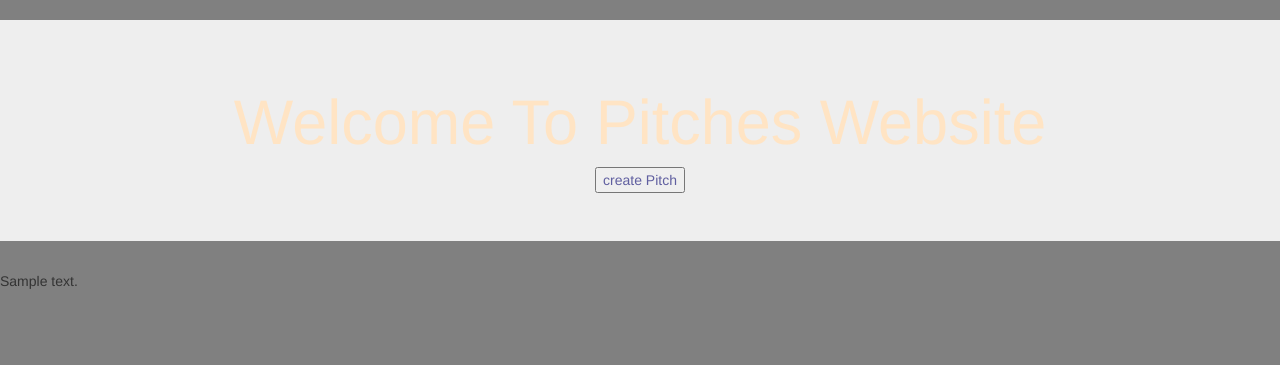
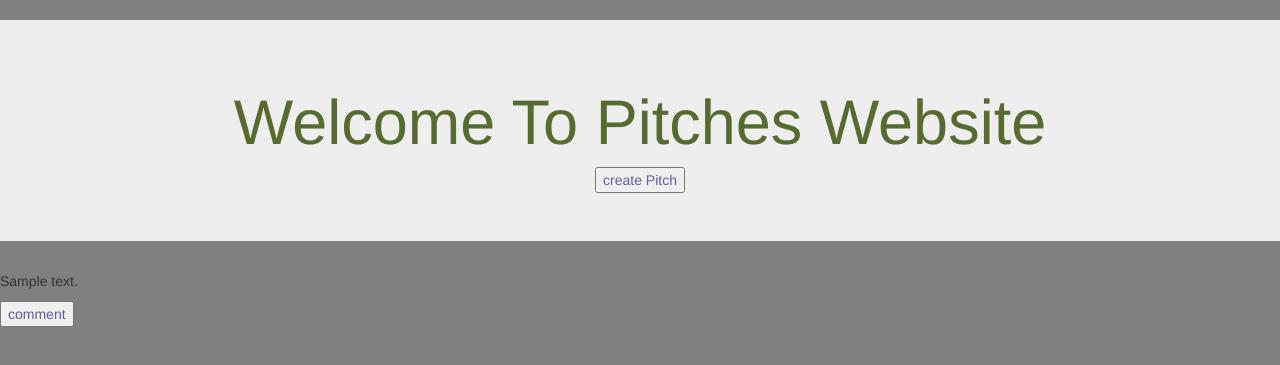
Before and after one commit to uwizeyeh/blogger, a Flask app: page / in a window 1280 px wide. Shown: the part 52-417 px from the top of the page. Run offline with Flask 2, Linux system fonts and the light colour scheme; tables that the repository leaves empty hold one stand-in row (values such as "Sample post"); some libraries are stand-ins or nearby versions.

Commit message:
add display comment

```diff
--- a/app/main/views.py
+++ b/app/main/views.py
@@ -1,6 +1,6 @@
 from flask import render_template,request,redirect,url_for,abort
 from . import main
-from .forms import ReviewForm,UpdateProfile,PitchForm
+from .forms import ReviewForm,UpdateProfile,PitchForm,CommentForm
 from ..models import User,Pitche,Comment
 from flask_login import login_required,current_user
 from .. import db
@@ -59,7 +59,7 @@ def create_pitches():
 
     return render_template('pitch.html',form =form)
 
-@main.route('/comments/new<int:id>',methods = ['GET','POST'])
+@main.route('/comments/new/<int:id>',methods = ['GET','POST'])
 @login_required
 def add_comment(id):
     form = CommentForm()
@@ -72,6 +72,6 @@ def add_comment(id):
         db.session.commit()
 
         return redirect(url_for('main.index'))
-        comment=Comment.query.filter_by(pitches_id=id).all()
-    #title = f'{pitch_result.id} review'
-    return render_template('new_comment.html',comment=comment,form= form)
+    comment=Comment.query.filter_by(pitche_id=id).all()
+
+    return render_template('comment.html',comment=comment,form= form)
--- a/app/static/css/index.css
+++ b/app/static/css/index.css
@@ -5,5 +5,5 @@ body{
   background-color:grey;
 }
 .jumbotron{
-  color: bisque;
+  color:darkolivegreen;
 }
--- a/app/templates/index.html
+++ b/app/templates/index.html
@@ -10,6 +10,9 @@
         <a href={{ url_for('main.create_pitches') }}><button>create Pitch</button></a>
 </div>
 {%for kigali in all_pitches %}
-{{kigali.content}}
+
+<tr><p>{{kigali.content}} </p></tr>
+<a href="/comments/new/{{kigali.id}}"><button>comment</button></a>
+
 {% endfor %}
 {% endblock%}
--- a/app/templates/pitch.html
+++ b/app/templates/pitch.html
@@ -2,8 +2,8 @@
 {% import "bootstrap/wtf.html" as wtf%}
 {% block content %}
 <div class="container">
-<div>
+
     {{wtf.quick_form(form)}}
 </div>
-</div>
+
 {% endblock%}
```
Also changed, not shown: app/templates/comment.html (renamed from app/templates/new_comment.html, +6 -6 lines).
